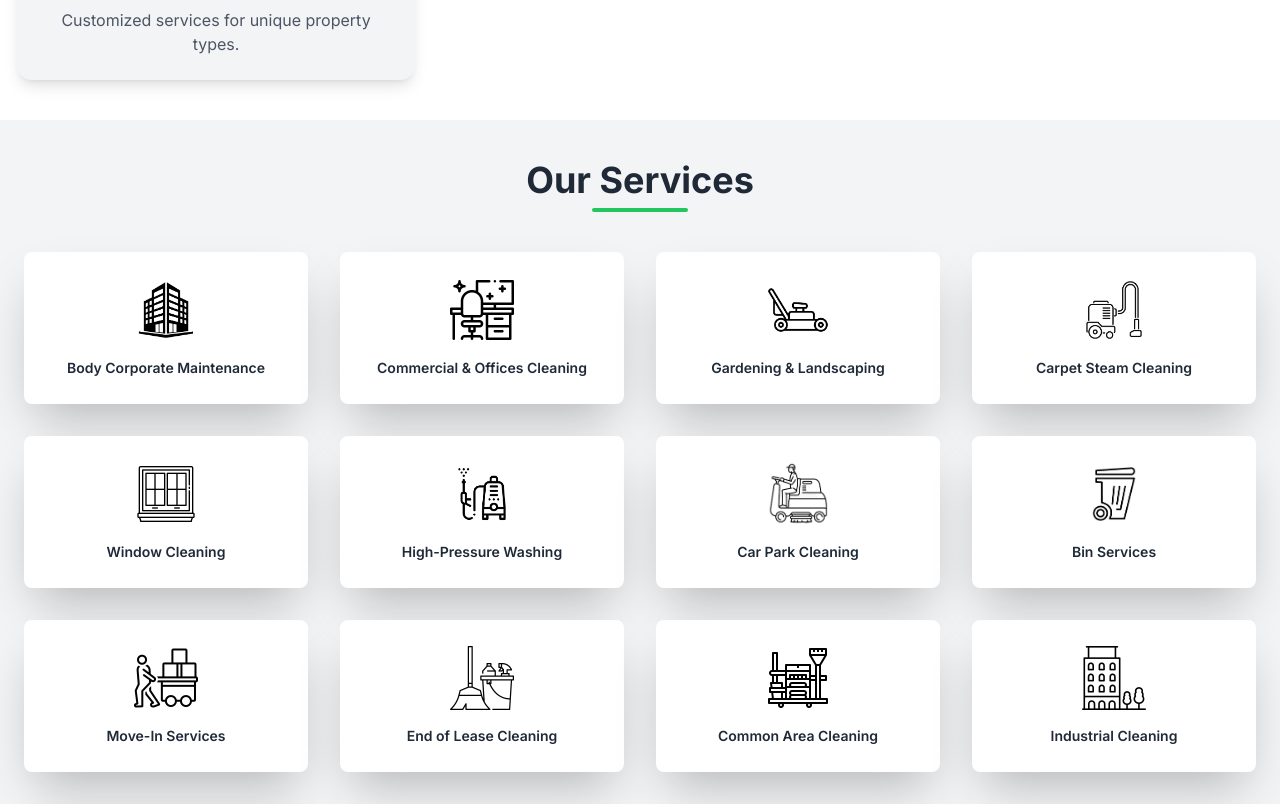
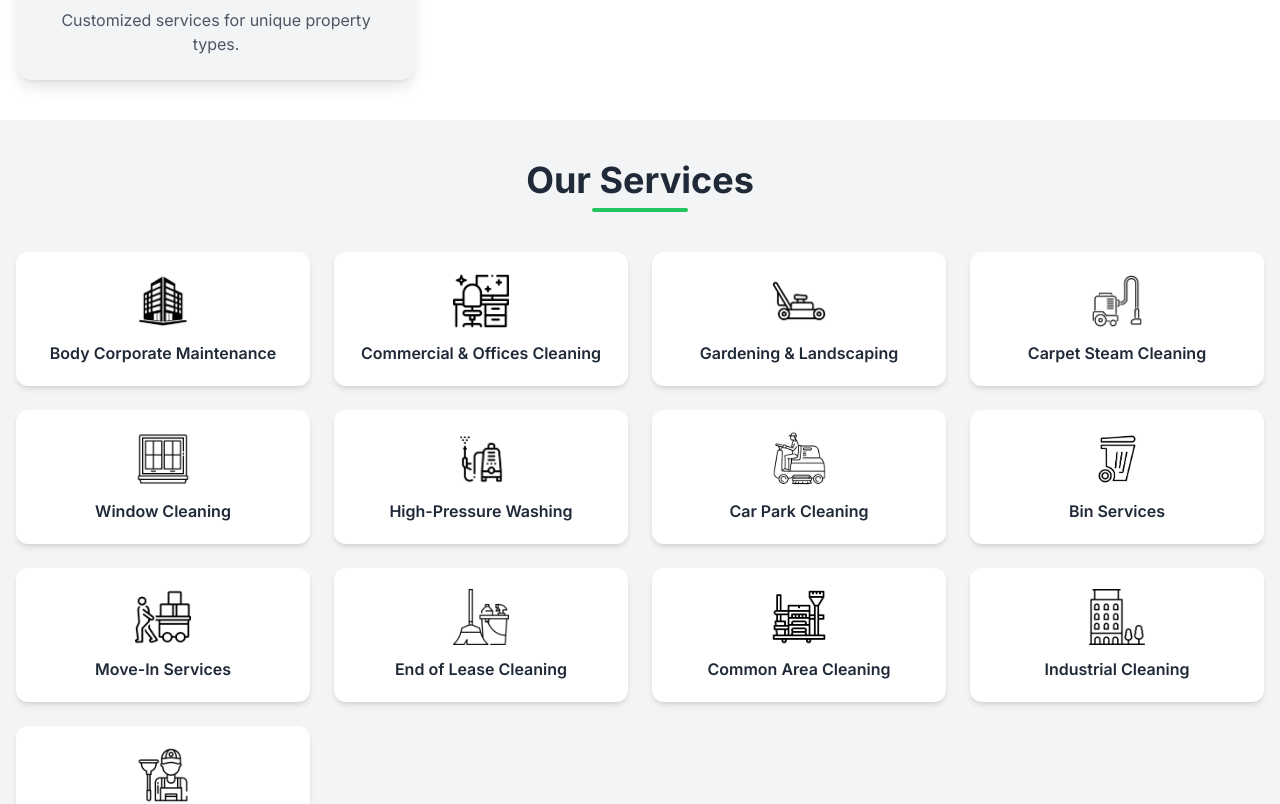
Before and after one commit to nidulamallikarachchi/Green_Scene_Solutions, a React (Vite) app: page / in a window 1280 px wide. Shown: the part 1940-2744 px from the top of the page. Built offline with nearby package versions, Linux system fonts and the light colour scheme.

Commit message:
Styling Changes to Home Page Components

```diff
--- a/src/components/HomePage/Commitment.jsx
+++ b/src/components/HomePage/Commitment.jsx
@@ -9,6 +9,7 @@ const CommitmentSection = () => {
                     Our Commitment to Excellence
                     <span className="block w-24 h-1 bg-green-500 mx-auto mt-2 rounded-full"></span>
                 </h1>
+
                 <p className="text-xl text-gray-600 mb-10">
                     At Green Scene, we blend quality with affordability. Our expert team uses advanced techniques and eco-friendly products to deliver spotless results you can rely on.
                 </p>
--- a/src/components/HomePage/ServicesGrid.jsx
+++ b/src/components/HomePage/ServicesGrid.jsx
@@ -3,7 +3,8 @@ import { services } from "../../utilities/ServicesData.jsx";
 
 const ServicesGrid = () => {
     return (
-        <div className="mx-auto px-6 py-10 bg-gray-100">
+        <section className="w-full bg-gray-100 py-10">
+            <div className="container mx-auto px-4">
                 {/* Heading */}
                 <h1 className="text-4xl font-bold text-center text-gray-800 mb-10 relative">
                     Our Services
@@ -11,22 +12,23 @@ const ServicesGrid = () => {
                 </h1>
 
                 {/* Services Grid */}
-            <div className="grid grid-cols-2 sm:grid-cols-3 lg:grid-cols-4 gap-8 ">
+                <div className="grid grid-cols-2 sm:grid-cols-3 lg:grid-cols-4 gap-6">
                     {services.map((service) => (
                         <Link
                             to={`/services/${service.id}`}
                             key={service.id}
                             className="group block text-center"
                         >
-                        <div className="flex flex-col items-center bg-white p-6 rounded-lg shadow-2xl transition-all duration-300 ease-in-out hover:scale-105 hover:shadow-3xl hover:border-green-500 border-2 border-transparent group-hover:border-green-500">
+                            <div
+                                className="bg-white p-4 sm:p-5 rounded-xl shadow-md flex flex-col items-center transition-transform transform hover:scale-105 hover:shadow-lg border border-transparent group-hover:border-green-500">
                                 {/* Icon */}
                                 <img
                                     src={service.icon}
                                     alt={service.title}
-                                className="w-16 h-16 object-contain mb-4 group-hover:opacity-80 transition-all duration-300"
+                                    className="w-12 h-12 sm:w-14 sm:h-14 object-contain mb-3 group-hover:opacity-80 transition-all duration-300"
                                 />
                                 {/* Title */}
-                            <h2 className="text-sm font-semibold text-gray-800 group-hover:text-green-600 transition duration-300">
+                                <h2 className="text-sm sm:text-base font-semibold text-gray-800 group-hover:text-green-600 transition duration-300">
                                     {service.title}
                                 </h2>
                             </div>
@@ -34,6 +36,7 @@ const ServicesGrid = () => {
                     ))}
                 </div>
             </div>
+        </section>
     );
 };
 
```
Lines whose indentation alone changed are shown as unchanged.
